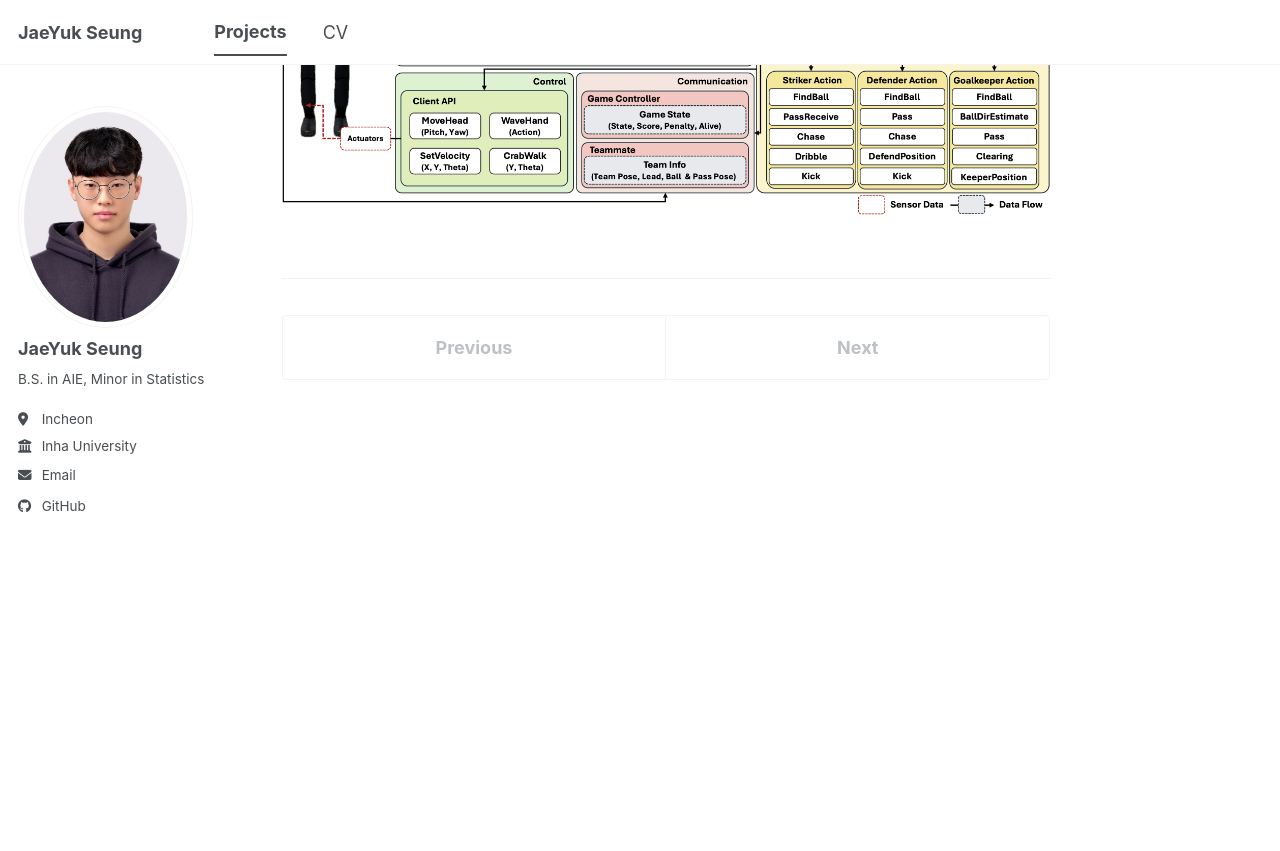
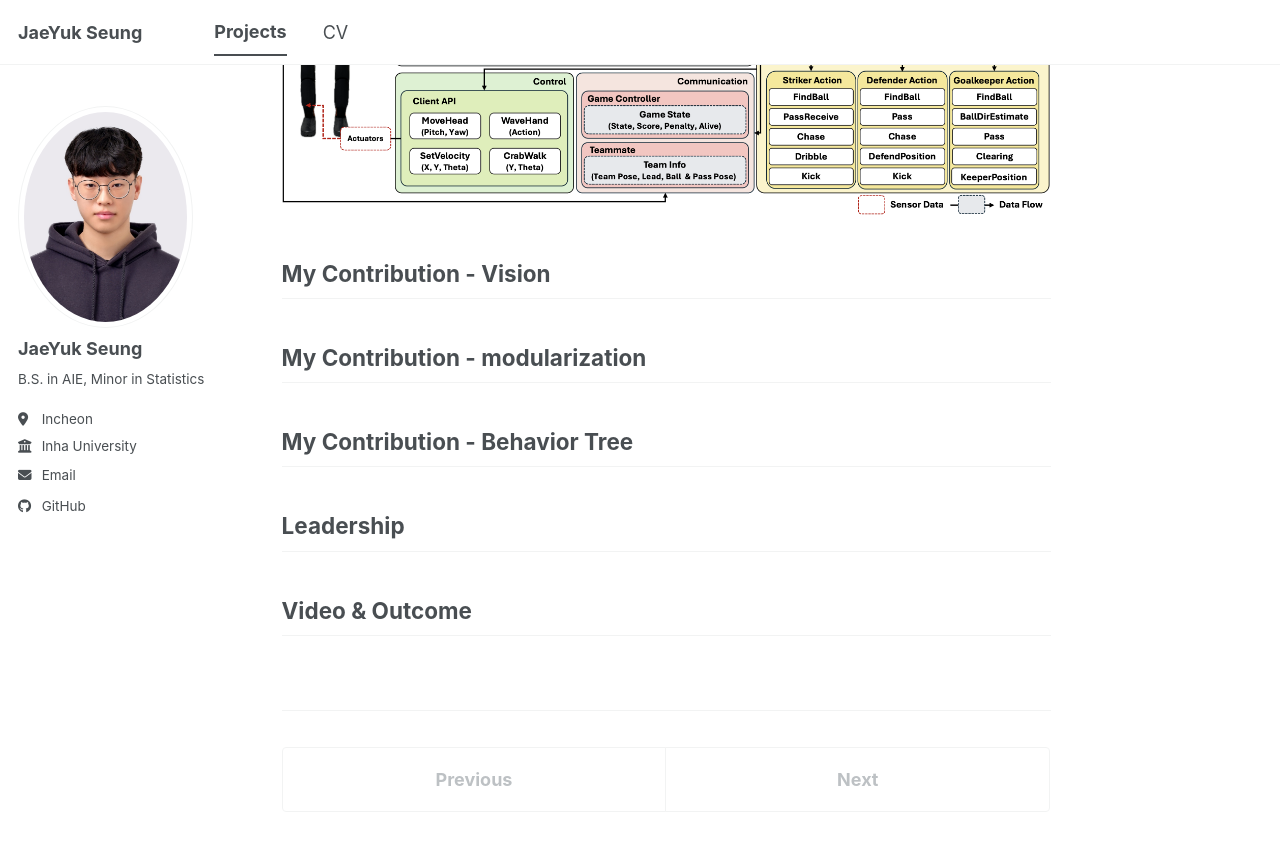
Before and after one commit to JaeWook-S/JaeWook-S.github.io, a Jekyll site: the page built from _projects/projects-1.html, in a window 1280 px wide and 900 px high, scrolled down 998 px. Shown: the top 851 px of the window. Built offline with Jekyll 4.4.1, drawn with Linux system fonts in a browser that asks for light colours; before the commit the page ends 1540 px from its top, so only the background shows below that.

Commit message:
add: project1 pipeline

```diff
--- a/_projects/projects-1.html
+++ b/_projects/projects-1.html
@@ -37,3 +37,19 @@ Below, I describe the detailed technical approaches and preparation process for
 
 <p><em>Overall system architecture of the humanoid robot software pipeline.</em></p>
 <img src="/images/k1_system_overview.png" alt="system overview">
+
+<!-- 비전 파트 연구 내용 -->
+ <h2>My Contribution - Vision</h2>
+
+ <!-- 모듈화 파트 연구 내용 -->
+ <h2>My Contribution - modularization</h2>
+
+
+ <!-- BT 파트 연구 내용 -->
+ <h2>My Contribution - Behavior Tree</h2>
+
+ <!-- Team Lead 파트 -->
+<h2>Leadership</h2>
+
+<!-- 결과 영상 -->
+<h2>Video & Outcome</h2>
```
Also changed, not shown: 1 other file.
